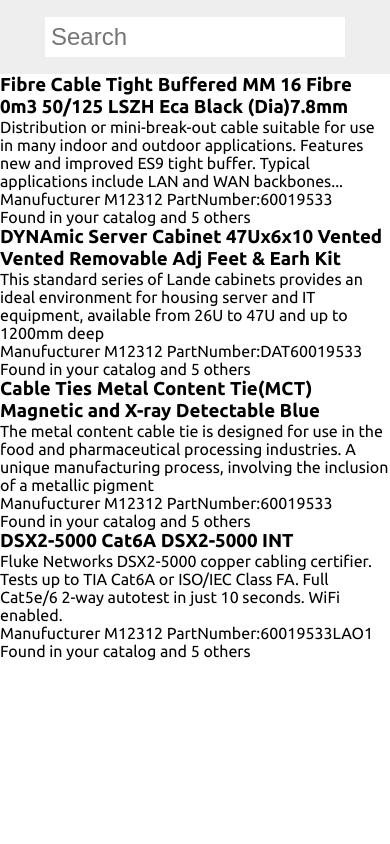
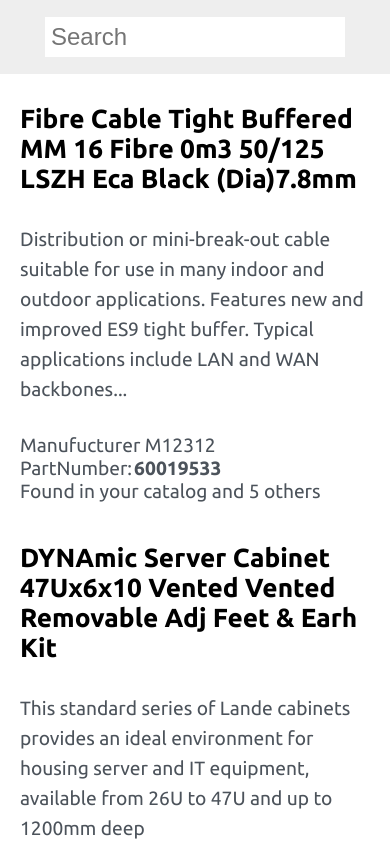
Before and after one commit to ralphsulit/takepart, a React (Create React App) app: page / in a window 390 px wide. Shown: the top 844 px of the page. Built offline with nearby package versions, Linux system fonts and the light colour scheme.

Commit message:
added mobile design

```diff
--- a/src/assets/styles/varaiables.styles.scss
+++ b/src/assets/styles/varaiables.styles.scss
@@ -5,5 +5,10 @@
 /// **colors
 $dark-gray: #333;
 $gray: #eee;
+
 /// **fonts
+$bold: 800;
+$medium: 700;
+$regular: 400;
+
 $ubuntu: 'Ubuntu', sans-serif;
--- a/src/components/catalog-item/catalog-item.component.jsx
+++ b/src/components/catalog-item/catalog-item.component.jsx
@@ -1,16 +1,19 @@
 import React from 'react';
+import './catalog-item.styles.scss';
 
 const CatalogItem = ({ catalog }) => {
   // destructured catalog objects
   const { title, description, number } = catalog;
   return (
-    <div className='catalog-item'>
+    <div className='catalog-item-container'>
       <h3>{title}</h3>
-      <p>{description}</p>
-      <p>Manufucturer M12312 PartNumber:
-        <span className='munufucturer-number'>{number}</span>
-      </p>
-      <p className='catalog-count'>Found in your catalog and 5 others</p>
+      <div className='catalog-item-group'>
+        <p className='catalog-description'>{description}</p>
+        <p>Manufucturer M12312 PartNumber:
+          <span className='catalog-number'>{number}</span>
+        </p>
+        <p className='catalog-count'>Found in your catalog and 5 others</p>
+      </div>
     </div>
   );
 };
--- a/src/components/catalog-item/catalog-item.styles.scss
+++ b/src/components/catalog-item/catalog-item.styles.scss
@@ -0,0 +1,28 @@
+@import '../../assets/styles/varaiables.styles.scss';
+
+.catalog-item-container {
+  font-size: 1.4rem;
+  padding: 10px;
+  margin: 20px 10px;
+
+    .catalog-item-group {
+      font-size: 1.2rem;
+
+        p {
+          color: #4C535B;
+          font-weight: $regular;
+        }
+
+        .catalog-description {
+          margin: 30px 0;
+          line-height: 30px;
+        }
+
+        .catalog-number {
+          font-weight: $bold;
+          margin-left: 2px;
+        }
+      }
+
+
+}
```
